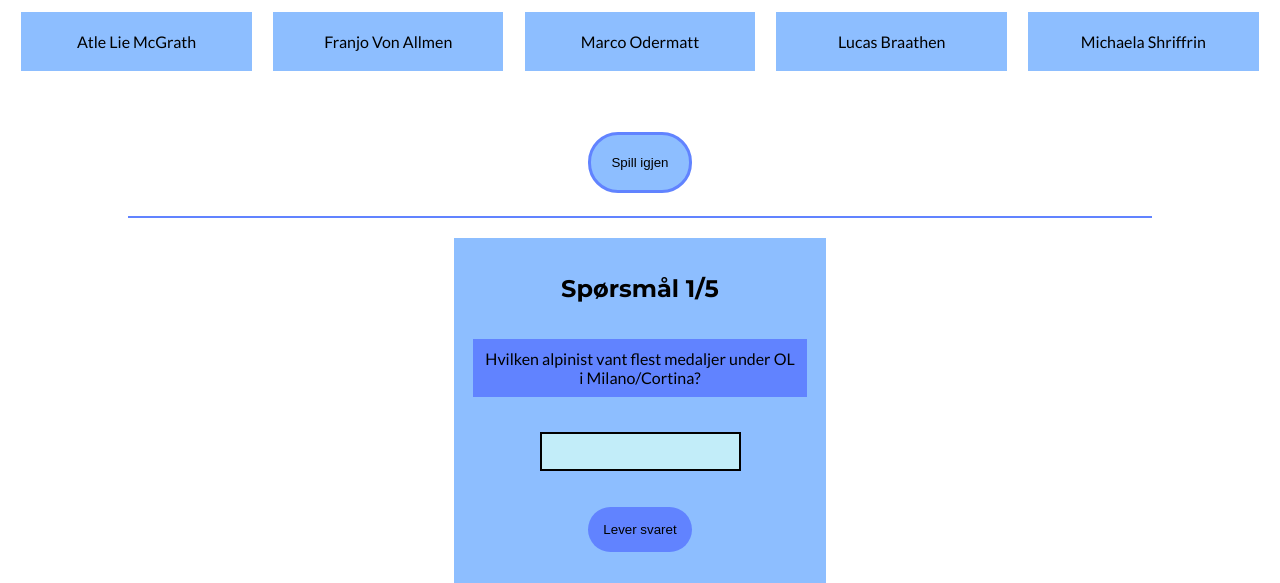
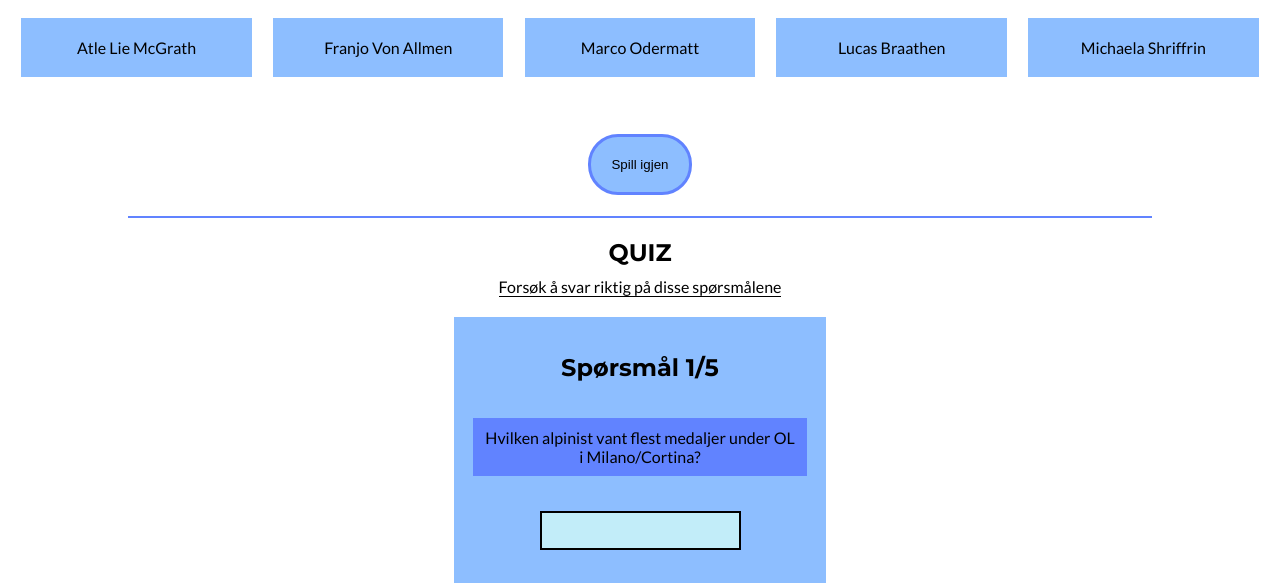
Before and after one commit to Petter-Huun/IT1_siste_prosjekt, a plain HTML site: page test.html in a window 1280 px wide. Shown: the part 1147-1730 px from the top of the page. Drawn offline with Linux system fonts and the light colour scheme.

Commit message:
ferdig quiz

```diff
--- a/style.css
+++ b/style.css
@@ -515,6 +515,7 @@
     justify-content: center;
     align-items: center;
     flex-direction: column;
+    gap: 10px;
 }
 
 .overskriftContainer p {
@@ -585,6 +586,11 @@
     min-height: 30vh;
     margin-top: 5px;
     padding: 20px;
+    display: flex;
+    justify-content: center;
+    align-items: center;
+    flex-direction: column;
+    gap: 20px;
 }
 
 .quizContainer {
@@ -775,6 +781,10 @@
     .quizContainer {
         width: 60%;
     }
+
+    .testHero {
+        height: calc(50vh - 50px);
+    }
 }
 
 @media (width < 370px) {
--- a/test.html
+++ b/test.html
@@ -30,7 +30,7 @@
             HOVEDSIDEN
         </a>
 
-        <a class="menyinnhold" href="#ds2">
+        <a class="menyinnhold" href="disiplin.html">
             DISIPLINENE
         </a>
 
@@ -113,6 +113,15 @@
     </section>
 
     <section class="quiz">
+        <div class="overskriftContainer">
+            <h1>
+                QUIZ
+            </h1>
+            <p>
+                Forsøk å svar riktig på disse spørsmålene
+            </p>
+        </div>
+
 
         <div class="quizContainer">
 
```
